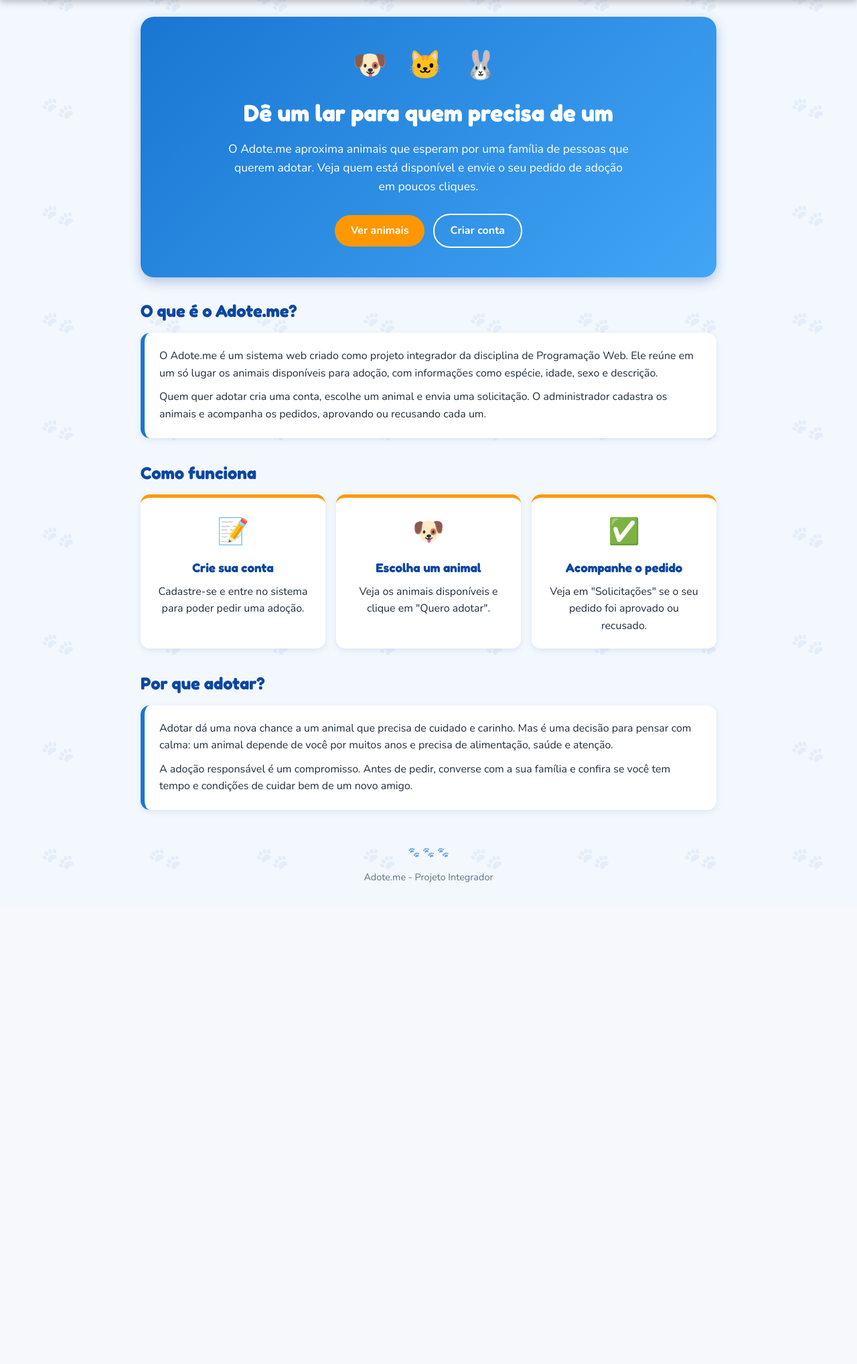
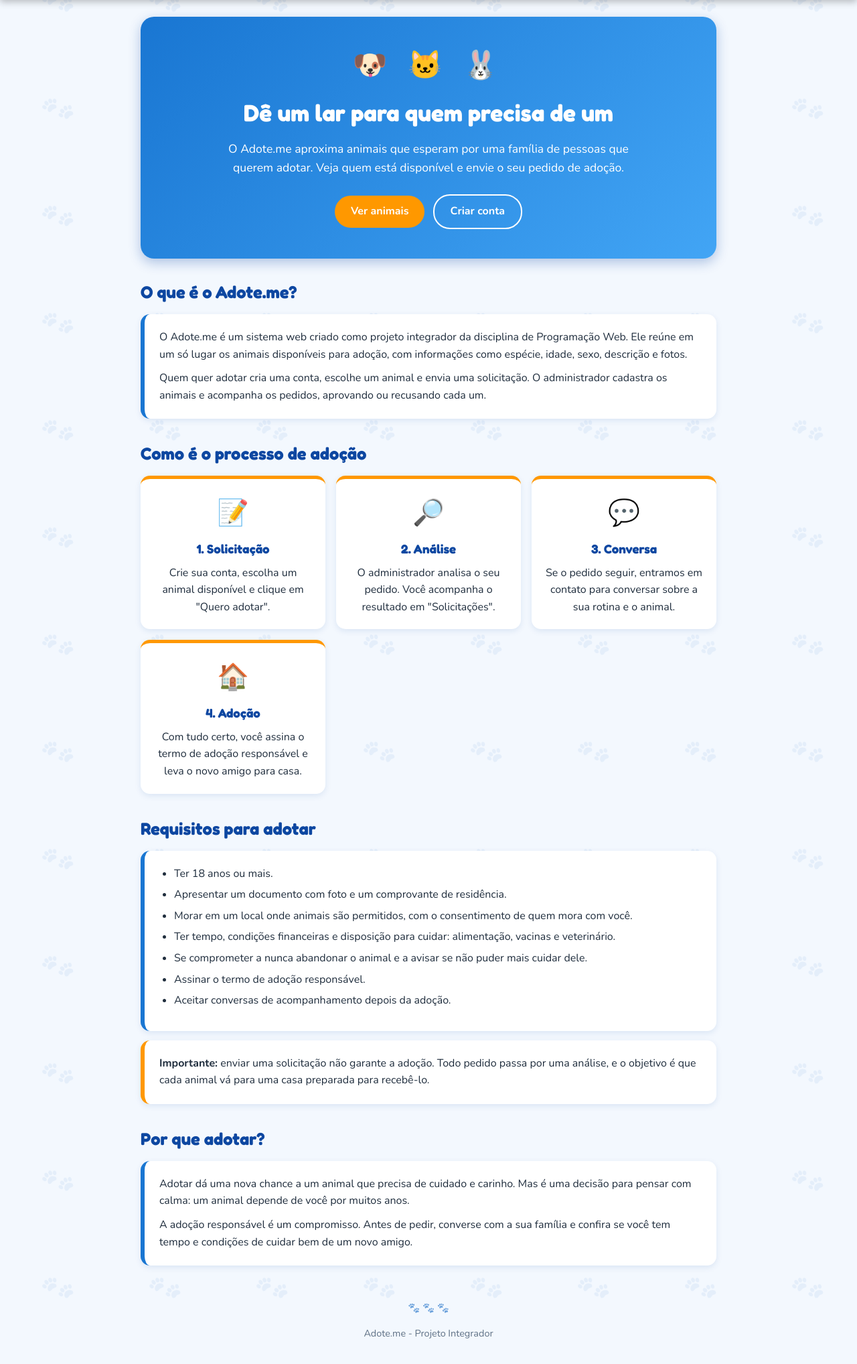
Before and after one commit to thyerrya3-afk/Adote.me, a Node server app: page / in a window 1280 px wide. Shown: the part 84-2120 px from the top of the page at 67% size. Before the commit the page ends 1401 px from the top, so only its background shows below. Run offline with Node 20, Linux system fonts and the light colour scheme; some libraries are stand-ins or nearby versions.

Commit message:
Mostra descrição dos animais e processo de adoção na página inicial

```diff
--- a/public/css/style.css
+++ b/public/css/style.css
@@ -435,3 +435,24 @@ footer::before {
     overflow-x: auto;
   }
 }
+
+/* Descrição do animal (respeita as quebras de linha) */
+.descricao {
+  white-space: pre-line;
+  margin: 8px 0;
+}
+
+/* Listas dentro das caixas de texto da página inicial */
+.texto-box ul {
+  margin: 0 0 10px;
+  padding-left: 22px;
+}
+
+.texto-box li {
+  margin-bottom: 6px;
+}
+
+/* Caixa de aviso (borda laranja) */
+.aviso {
+  border-left-color: var(--laranja);
+}
--- a/views/animais/index.ejs
+++ b/views/animais/index.ejs
@@ -16,6 +16,10 @@
       <p>Idade: <%= animal.idade %> ano(s)</p>
       <p>Sexo: <%= animal.sexo %></p>
       <p>Situação: <%= animal.situacao %></p>
+
+      <% if (animal.descricao) { %>
+        <p class="descricao"><%= animal.descricao %></p>
+      <% } %>
 
       <% if (animal.foto) { %>
         <div class="fotos">
--- a/views/index.ejs
+++ b/views/index.ejs
@@ -5,7 +5,7 @@
   <h1>Dê um lar para quem precisa de um</h1>
   <p>
     O Adote.me aproxima animais que esperam por uma família de pessoas que querem adotar.
-    Veja quem está disponível e envie o seu pedido de adoção em poucos cliques.
+    Veja quem está disponível e envie o seu pedido de adoção.
   </p>
   <a class="btn btn-laranja" href="/animais">Ver animais</a>
   <% if (!usuario) { %>
@@ -19,7 +19,7 @@
     <p>
       O Adote.me é um sistema web criado como projeto integrador da disciplina de
       Programação Web. Ele reúne em um só lugar os animais disponíveis para adoção,
-      com informações como espécie, idade, sexo e descrição.
+      com informações como espécie, idade, sexo, descrição e fotos.
     </p>
     <p>
       Quem quer adotar cria uma conta, escolhe um animal e envia uma solicitação.
@@ -29,23 +29,50 @@
 </section>
 
 <section class="secao">
-  <h2>Como funciona</h2>
+  <h2>Como é o processo de adoção</h2>
   <div class="passos">
     <div class="passo">
       <div class="icone">📝</div>
-      <h3>Crie sua conta</h3>
-      <p>Cadastre-se e entre no sistema para poder pedir uma adoção.</p>
+      <h3>1. Solicitação</h3>
+      <p>Crie sua conta, escolha um animal disponível e clique em "Quero adotar".</p>
     </div>
     <div class="passo">
-      <div class="icone">🐶</div>
-      <h3>Escolha um animal</h3>
-      <p>Veja os animais disponíveis e clique em "Quero adotar".</p>
+      <div class="icone">🔎</div>
+      <h3>2. Análise</h3>
+      <p>O administrador analisa o seu pedido. Você acompanha o resultado em "Solicitações".</p>
     </div>
     <div class="passo">
-      <div class="icone">✅</div>
-      <h3>Acompanhe o pedido</h3>
-      <p>Veja em "Solicitações" se o seu pedido foi aprovado ou recusado.</p>
+      <div class="icone">💬</div>
+      <h3>3. Conversa</h3>
+      <p>Se o pedido seguir, entramos em contato para conversar sobre a sua rotina e o animal.</p>
     </div>
+    <div class="passo">
+      <div class="icone">🏠</div>
+      <h3>4. Adoção</h3>
+      <p>Com tudo certo, você assina o termo de adoção responsável e leva o novo amigo para casa.</p>
+    </div>
+  </div>
+</section>
+
+<section class="secao">
+  <h2>Requisitos para adotar</h2>
+  <div class="texto-box">
+    <ul>
+      <li>Ter 18 anos ou mais.</li>
+      <li>Apresentar um documento com foto e um comprovante de residência.</li>
+      <li>Morar em um local onde animais são permitidos, com o consentimento de quem mora com você.</li>
+      <li>Ter tempo, condições financeiras e disposição para cuidar: alimentação, vacinas e veterinário.</li>
+      <li>Se comprometer a nunca abandonar o animal e a avisar se não puder mais cuidar dele.</li>
+      <li>Assinar o termo de adoção responsável.</li>
+      <li>Aceitar conversas de acompanhamento depois da adoção.</li>
+    </ul>
+  </div>
+  <div class="texto-box aviso" style="margin-top: 14px;">
+    <p>
+      <strong>Importante:</strong> enviar uma solicitação não garante a adoção.
+      Todo pedido passa por uma análise, e o objetivo é que cada animal vá para uma casa
+      preparada para recebê-lo.
+    </p>
   </div>
 </section>
 
@@ -54,8 +81,7 @@
   <div class="texto-box">
     <p>
       Adotar dá uma nova chance a um animal que precisa de cuidado e carinho.
-      Mas é uma decisão para pensar com calma: um animal depende de você por muitos anos
-      e precisa de alimentação, saúde e atenção.
+      Mas é uma decisão para pensar com calma: um animal depende de você por muitos anos.
     </p>
     <p>
       A adoção responsável é um compromisso. Antes de pedir, converse com a sua família
```
